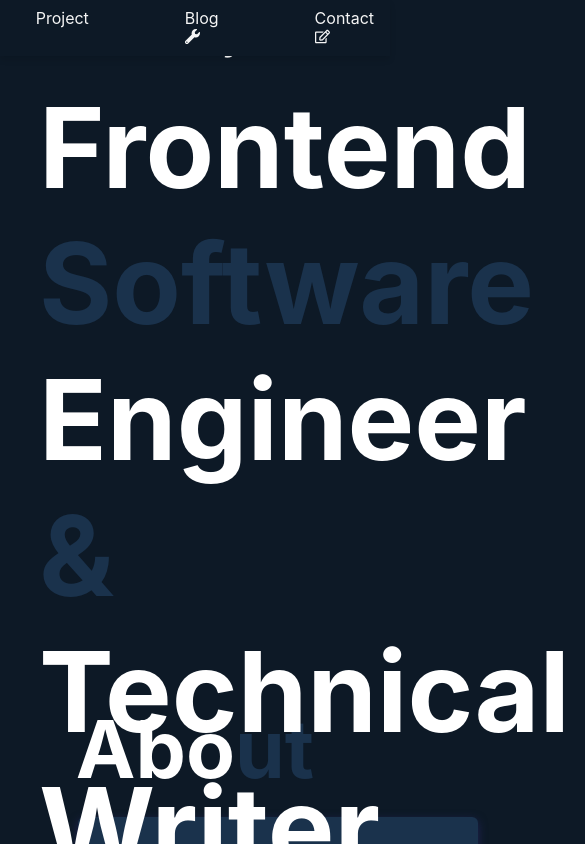
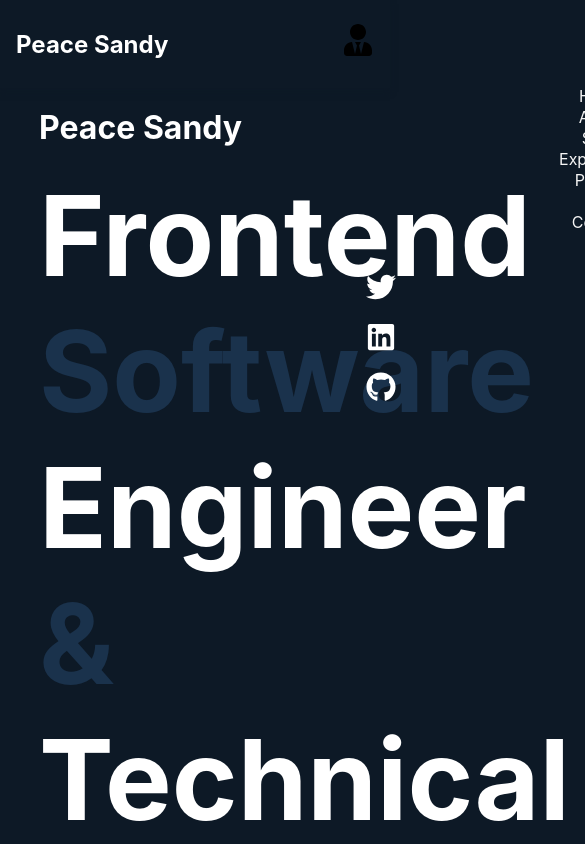
Before and after one commit to Peacesandy/peace-sandy, a React (Create React App) app: page / in a window 390 px wide. Shown: the top 844 px of the page, 585 px wide, since content can reach past the window. Built offline with nearby package versions, Linux system fonts and the light colour scheme.

Commit message:
started media queries

```diff
--- a/src/Components/Contact.jsx
+++ b/src/Components/Contact.jsx
@@ -1,7 +1,14 @@
 import React from 'react'
 import '../Styles/Contact.css'
 
+import {FaGithub, FaLinkedin, FaTwitter, } from 'react-icons/fa'
+
 function Contact() {
+
+  function handleLinkClick(event, link) {
+    event.preventdefault()
+    window.open(link, '_blank')
+ }
   return (
     <div className='contact-container' id='contact'>
       <div className='contact-text'>
@@ -37,7 +44,12 @@ function Contact() {
       </form>
       </div>
       </div>
-      <hr/>
+      <div className='socials'>
+      <a href="http://twitter.com/PeaceSandy3" onClick={(event) => handleLinkClick(event, 'http://twitter.com/PeaceSandy3' )} className='side-icon'> <FaTwitter size={30}/> </a>
+           <a href="https://www.linkedin.com/in/peace-sandy-bb7a691b0" onClick={(event) => handleLinkClick(event, 'https://www.linkedin.com/in/peace-sandy-bb7a691b0')} className='side-icon'> <FaLinkedin size={30}/></a>
+      <a href="https://github.com/Peacesandy" onClick={(event) => handleLinkClick(event, 'https://github.com/Peacesandy')} className='side-icon'> <FaGithub size={30}/></a>
+
+      </div>
     </div>
   )
 }
--- a/src/Components/Footer.jsx
+++ b/src/Components/Footer.jsx
@@ -1,27 +1,12 @@
 import React from 'react'
-import {FaGithub, FaLinkedin, FaTwitter, } from 'react-icons/fa'
 import '../Styles/Footer.css'
 
 function Footer() {
 
-       function handleLinkClick(event, link) {
-          event.preventdefault()
-          window.open(link, '_blank')
-       }
-
   return (
     <div className='footer' id='footer'>
-      <div>
-      <p>Would you like to support my content</p>
-      <button>Buy me a coffee</button>
-      </div>
-      <div>
-        <ul className='footer-ul'>
-          <li> <a href="http://twitter.com/PeaceSandy3" onClick={(event) => handleLinkClick(event, 'http://twitter.com/PeaceSandy3' )} className='footer-icon'> <FaTwitter/> </a> </li>
-          <li> <a href="https://www.linkedin.com/in/peace-sandy-bb7a691b0" onClick={(event) => handleLinkClick(event, 'https://www.linkedin.com/in/peace-sandy-bb7a691b0')} className='footer-icon'> <FaLinkedin/></a> </li>
-          <li> <a href="https://github.com/Peacesandy" onClick={(event) => handleLinkClick(event, 'https://github.com/Peacesandy')} className='footer-icon'> <FaGithub/></a> </li>
-        </ul>
-      </div>
+         <p class="copy">&copy; Copyright 2023</p>
+         <p className='copy'>Built with ❤️ by Peace Sandy</p>
     </div>
   )
 }
--- a/src/Components/Navbar.jsx
+++ b/src/Components/Navbar.jsx
@@ -1,35 +1,38 @@
 import React from 'react'
 import '../Styles/Navbar.css'
-import { FaHome, FaUserTie, FaRegFileCode,  FaAddressBook, FaWrench, FaRegEdit} from "react-icons/fa";
 
-
+import {FaUserTie} from 'react-icons/fa'
 
 function Navbar() {
   return (
     <nav className='sticky'>
+      <h1>Peace Sandy</h1>
       <ul className='nav-ul'>
         <li className='nav-li'>
-          <a href="#home">Home <FaHome size={15}/> </a>
+          <a href="#home">Home</a>
         </li>
         <li className='nav-li'>
-          <a href="#about">About <FaUserTie size={15}/> </a>
+          <a href="#about">About</a>
         </li>
         <li className='nav-li'>
-          <a href="#skills">Skills <FaRegFileCode size={15}/> </a>
+          <a href="#skills">Skills</a>
         </li>
         <li className='nav-li'>
-          <a href="#experience">Experience <FaAddressBook size={15}/> </a>
+          <a href="#experience">Experience</a>
         </li>
         <li className='nav-li'>
           <a href="#project">Project</a>
         </li>
         <li className='nav-li'>
-          <a href="#blog"> Blog <FaWrench size={15}/> </a>
+          <a href="#blog"> Blog </a>
         </li>
         <li className='nav-li'>
-          <a href="#contact"> Contact <FaRegEdit size={15}/> </a>
+          <a href="#contact"> Contact</a>
         </li>
       </ul>
+      <button className='burger-menu' id='burger-menu'>
+        <FaUserTie/>
+      </button>
     </nav>
   )
 }
--- a/src/Styles/About.css
+++ b/src/Styles/About.css
@@ -44,3 +44,24 @@ hr{
     background-color: #1A324C;
     margin-left: 55%;
   }
+
+@media screen and (max-width: 720px) {
+
+    .About-intro{
+        margin-top: 15rem;
+    }
+
+    .Bio-1{
+        margin-top: 3rem;
+        width: 20.5rem;
+        margin-left: 180px;
+    }
+
+    .Bio-2{
+        margin-top: 5rem;
+        width: 20.5rem;
+        margin-left: 180px;
+    }
+
+
+}
--- a/src/Styles/Contact.css
+++ b/src/Styles/Contact.css
@@ -57,3 +57,18 @@ input[type=text],input[type=email], textarea{
     border: 2px solid #1f2355;
     cursor: pointer;
   }
+
+  .socials {
+    display: flex;
+    flex-direction: column;
+    position: fixed;
+    right: 1%;
+    bottom: 50%;
+  }
+
+  .side-icon{
+    color: #fff;
+    text-decoration: none;
+    width: 20px;
+    height: 50px;
+}
--- a/src/Styles/Footer.css
+++ b/src/Styles/Footer.css
@@ -1,16 +1,7 @@
-.footer{
-    position: absolute;
-    width: 1365px;
-    height: 100px;
-    background-color:#FFCCE1;
-    margin-top: 0px;
-}
+.footer {
+    background-color: #1A324C;
+    padding: 1.25rem;
+    text-align: center;
+    margin: 50px 0 0;
 
-.footer-icon{
-    color: black;
-    text-decoration: none;
-}
-
-.footer-ul{
-    list-style-type: none;
-}
+  }
--- a/src/Styles/Navbar.css
+++ b/src/Styles/Navbar.css
@@ -1,28 +1,90 @@
+
+html{
+  scroll-behavior: smooth;
+}
+
+* {
+  margin: 0;
+  padding: 0;
+  box-sizing: border-box;
+}
+
+
+
 nav {
-    position: fixed;
+    position: sticky;
     top: 0;
     left: 0;
-    width: 100%;
+    z-index: 1;
+    display: flex;
+    align-items: center;
+    justify-content: space-between;
+    padding: 3px 4px;
     background-color: #0D1926;
-    z-index: 1;
-    box-shadow: 0 4px 6px rgba(0, 0, 0, 0.1);
+    box-shadow: 0 4px 6px #0D1926;
     transition: all .3s ease-in-out;
   }
 
+  nav h1{
+    color: #fff;
+  }
+
   .nav-ul {
-    list-style: none;
     display: flex;
-    justify-content: flex-end;
-    padding: 0.5rem 1rem;
-    margin: 0;
+    gap: 1px;
   }
 
   .nav-li {
     margin: 0px;
-    margin-left: 6rem;
+    margin-left: 4rem;
+    list-style: none;
   }
 
   a {
     text-decoration: none;
     color: #F5F5F5;
   }
+
+
+  .burger-menu{
+  font-size: 2rem;
+  border: 0;
+  background-color: transparent;
+  cursor: pointer;
+  display: none;
+  }
+
+  @media screen and (max-width: 720px){
+
+    nav{
+      padding: 1.5rem 1rem;
+    }
+
+    nav ul {
+      position: fixed;
+      background-color: var(--bg-color);
+      flex-direction: column;
+      top: 86px;
+      left: 10%;
+      width: 80%;
+      text-align: center;
+      transform: translateX(120%);
+      transition: transform 0.5s ease-in;
+    }
+
+     nav ul li {
+      margin: 8px;
+    }
+
+    .burger-menu {
+      display: block;
+    }
+
+    nav ul.show {
+      transform: translateX(0);
+    }
+
+
+
+
+  }
--- a/src/Styles/Skills.css
+++ b/src/Styles/Skills.css
@@ -11,7 +11,7 @@
   }
 
   .span-my{
-    color: #1A324C
+    color: #1A324C;
   }
 
 .Firestore{
```
